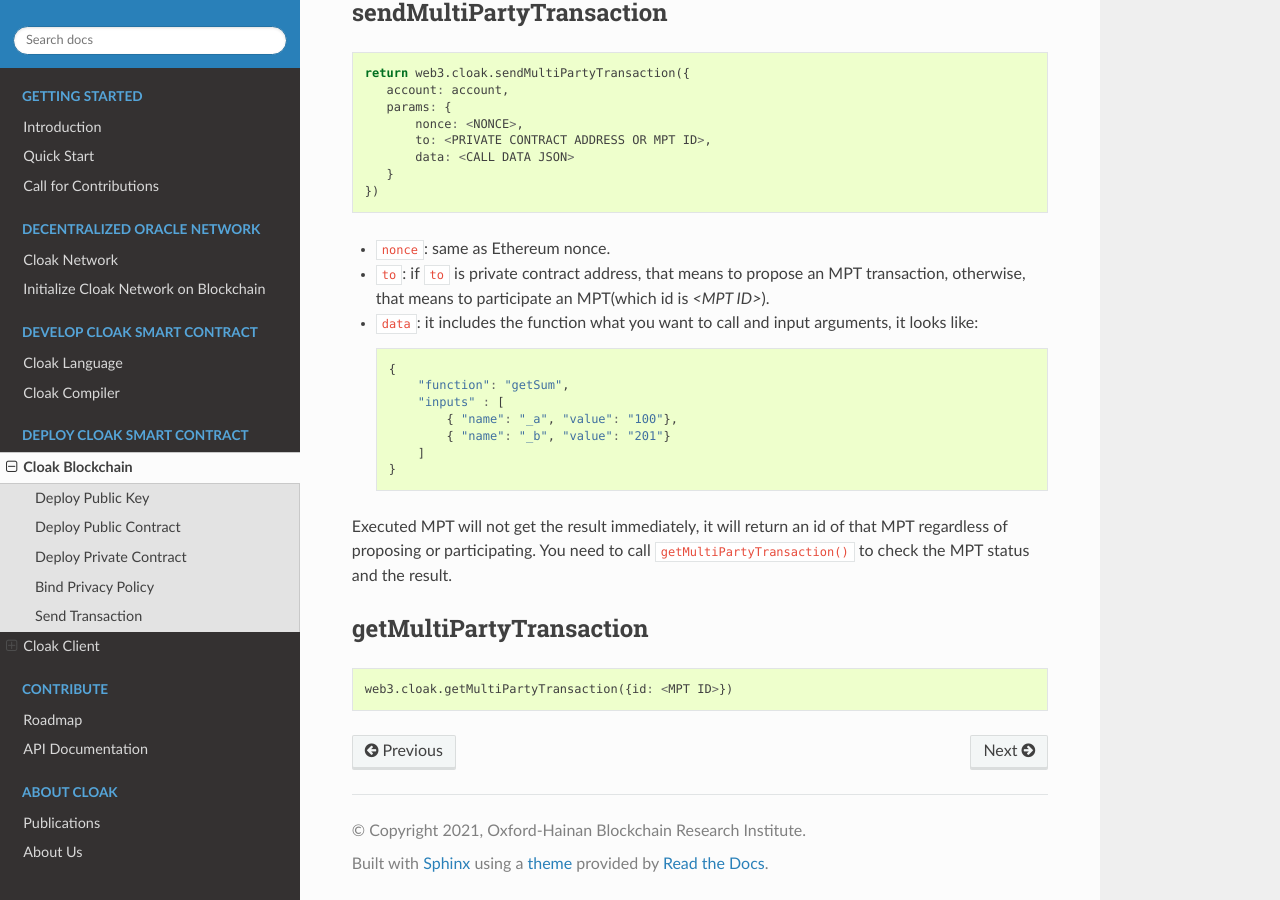
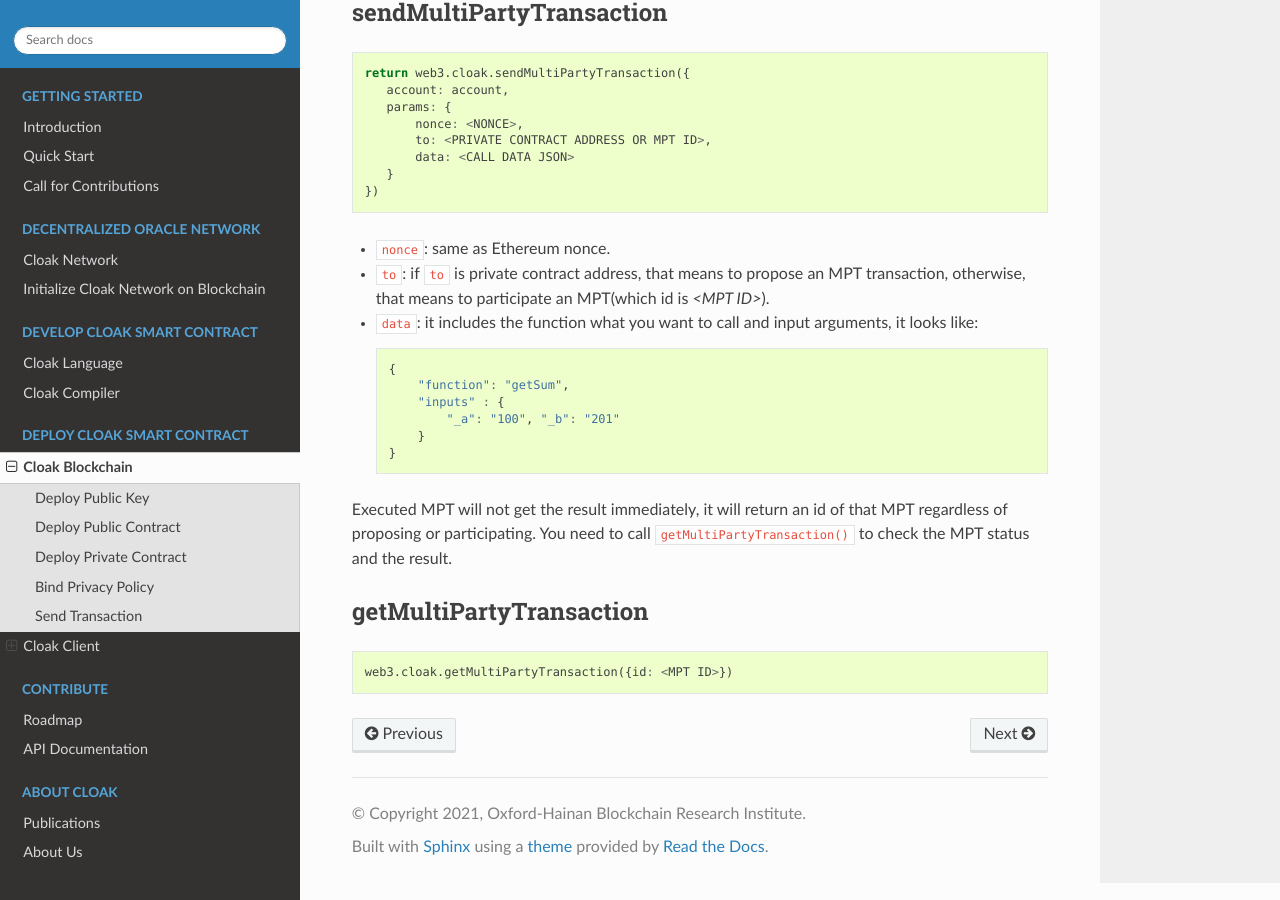
Before and after one commit to OxHainan/cloak-docs, a Sphinx documentation site: the page built from docs/source/deploy-cloak-smart-contract/deploy.rst, in a window 1280 px wide and 900 px high, scrolled down 3147 px. Built offline with Sphinx 7.4.7 and the Read the Docs theme 2.0.0, drawn with Linux system fonts in a browser that asks for light colours.

```diff
--- a/docs/source/deploy-cloak-smart-contract/deploy.rst
+++ b/docs/source/deploy-cloak-smart-contract/deploy.rst
@@ -146,10 +146,9 @@
 
     {
         "function": "getSum",
-        "inputs" : [
-            { "name": "_a", "value": "100"},
-            { "name": "_b", "value": "201"}
-        ]
+        "inputs" : {
+            "_a": "100", "_b": "201"
+        }
     }
 
 Executed MPT will not get the result immediately, it will return an id of that MPT regardless of proposing or participating.
```
